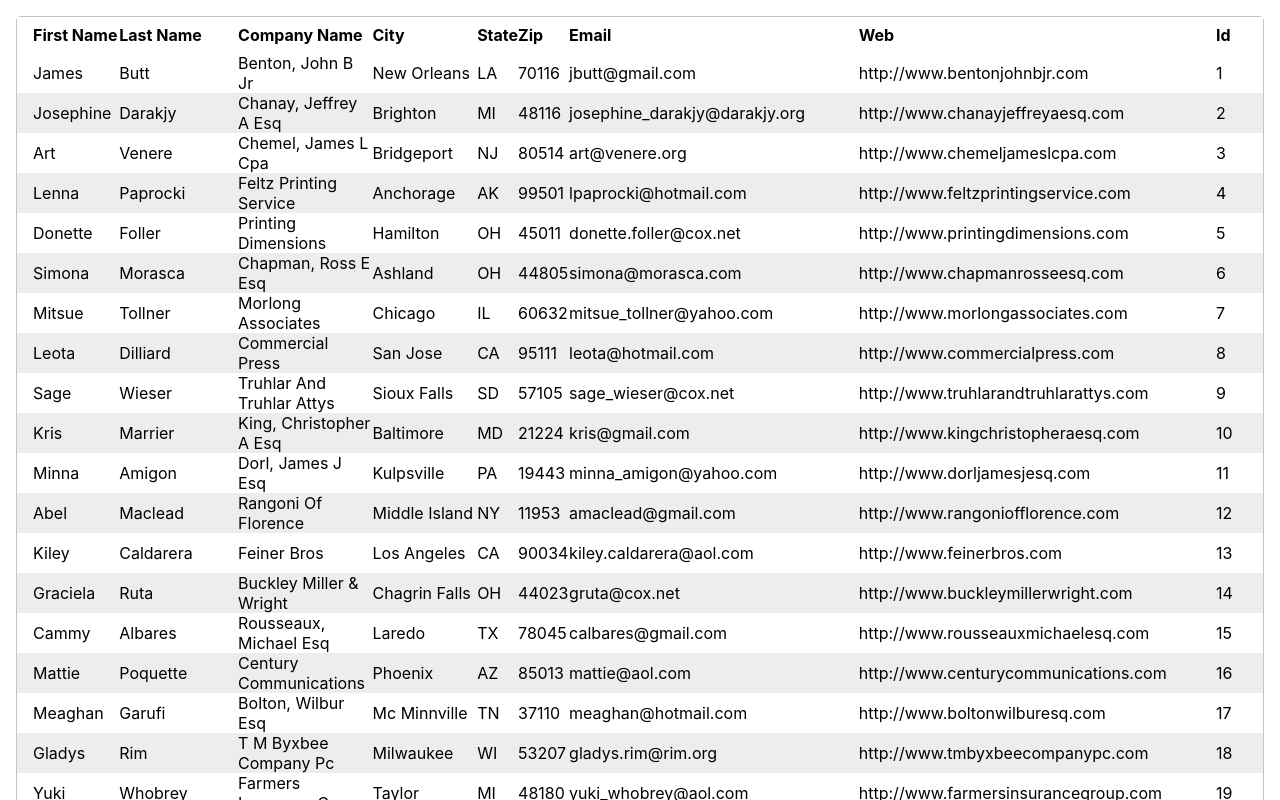
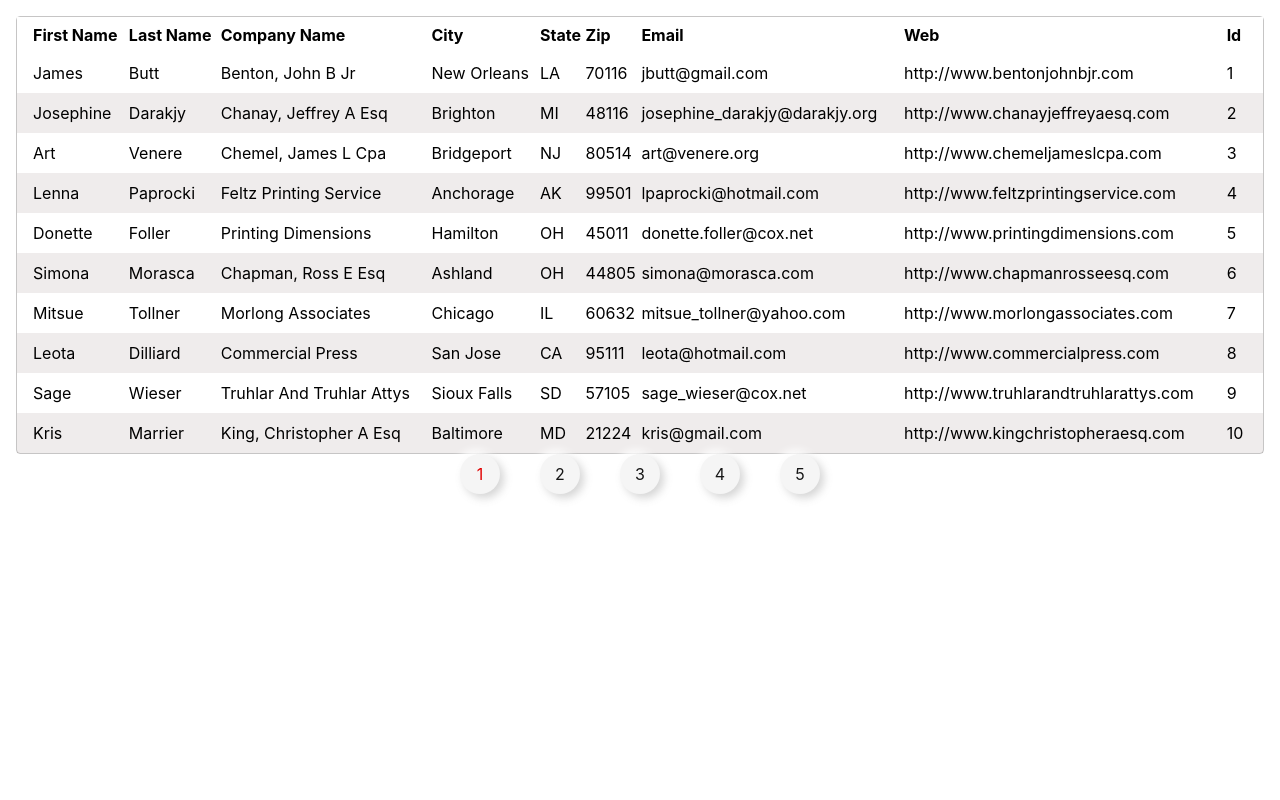
Before and after one commit to deepclearning/tablepagination, a React (Create React App) app: page / in a window 1280 px wide. Shown: the top 800 px of the page. Built offline with nearby package versions, Linux system fonts and the light colour scheme.

Commit message:
pagination working

```diff
--- a/src/App.css
+++ b/src/App.css
@@ -1,4 +1,37 @@
 .App {
   text-align: center;
   padding: 16px;
+  height: 100vh;
 }
+
+ul.pages {
+    display: flex;
+    flex-direction: row;
+    justify-content: space-around;
+    margin: unset;
+    padding-inline-start: unset;
+    min-width: 400px;
+}
+
+.pagination-container {
+    display: flex;
+    align-items: center;
+    justify-content: center;
+}
+
+li.page-number {
+    height: 40px;
+    width: 40px;
+    line-height: 40px;
+    background: #f5f5f5;
+    color: #171717;
+    cursor: pointer;
+    text-align: center;
+    border-radius: 50%;
+    list-style: none;
+    box-shadow: 4px 4px 8px 0px rgba(109, 109, 109, 0.29), -4px -4px 8px 0px white;
+}
+
+li.page-number.active {
+    color: #e00000;
+}
--- a/src/components/Gettableview.css
+++ b/src/components/Gettableview.css
@@ -3,7 +3,6 @@
     width: 100%;
     border-radius: 4px;
     border: 1px solid rgba(83, 79, 79, 0.329);
-    height: 100%;
     overflow: auto;
 }
 
--- a/src/components/Gettableview.jsx
+++ b/src/components/Gettableview.jsx
@@ -1,37 +1,50 @@
-import React, {Component} from "react";
-import users from "../data/users.js";
+import React, {useState, useEffect} from "react";
+import userData from "../data/users.js";
 import './Gettableview.css'
+import Pagination from './Pagination';
+import usePagination from './usePagination';
 
-class Gettableview extends Component {
-    constructor(props){
-        super(props);
-        this.state = {
-            users : users
-        };
+export default function(){
+    const [users, setUsers] = useState([])
+    const [sorting, setSorting] = useState(null)
+    const { pageSize, setPageSize, currentPage, setCurrentPage, goLeft, goRight, pages } = usePagination({pageSize: 5})
+
+    useEffect(()=>{
+        setSorting(['first_name', 'last_name', 'company_name', 'city', 'state', 'zip', 'email','web', 'id'].reduce((agg, curr)=>({...agg, [curr] : null}), {}))
+    },[])
+
+    useEffect(() => {
+        setUsers(userData.slice((currentPage-1)*pageSize, currentPage*pageSize))
+    }, [currentPage])
+
+    function onSort(event, sortKey){
+        let tempUsers = [...users].sort((a, b) => {
+            let comp = typeof a[sortKey] === 'string' ? a[sortKey].localeCompare(b[sortKey]) : a[sortKey] -  b[sortKey]
+            if(!sorting[sortKey]){
+                return comp
+            }
+            else{
+                return sorting[sortKey] === 'asc' ? -1*comp : comp
+            }
+        })
+        setUsers(tempUsers)
+        setSorting(sorting=>({...sorting, [sortKey] : sorting[sortKey] === 'asc' ? 'desc' : 'asc'}))
     }
 
-    onSort(event, sortKey) {
-        const data = this.state.users;
-        data.sort((a,b) => a[sortKey].localeCompare(b[sortKey]))
-        this.setState({data})
-    }
-
-    render() {
-        const {users} = this.state;
-
         return (
+            <>
             <table className="user-table" cellPadding="0" cellSpacing="0">
                 <thead>
                     <tr>
-                    <th onClick={e=>this.onSort(e,"first_name")}>First Name</th>
-                    <th onClick={e=>this.onSort(e,"last_name")}>Last Name</th>
-                    <th onClick={e=>this.onSort(e,"company_name")}>Company Name</th>
-                    <th onClick={e=>this.onSort(e,"city")}>City</th>
-                    <th onClick={e=>this.onSort(e,"state")}>State</th>
-                    <th onClick={e=>this.onSort(e,"zip")}>Zip</th>
-                    <th onClick={e=>this.onSort(e,"email")}>Email</th>
-                    <th onClick={e=>this.onSort(e,"web")}>Web</th>
-                    <th onClick={e=>this.onSort(e,"id")}>Id</th>
+                        <th onClick={e=>onSort(e,"first_name")}>First Name</th>
+                        <th onClick={e=>onSort(e,"last_name")}>Last Name</th>
+                        <th onClick={e=>onSort(e,"company_name")}>Company Name</th>
+                        <th onClick={e=>onSort(e,"city")}>City</th>
+                        <th onClick={e=>onSort(e,"state")}>State</th>
+                        <th onClick={e=>onSort(e,"zip")}>Zip</th>
+                        <th onClick={e=>onSort(e,"email")}>Email</th>
+                        <th onClick={e=>onSort(e,"web")}>Web</th>
+                        <th onClick={e=>onSort(e,"id")}>Id</th>
                     </tr>
                 </thead>
 
@@ -50,8 +63,7 @@ class Gettableview extends Component {
                     </tr>)}
                 </tbody>
             </table>
-
+            <Pagination pages={pages} currentPage={currentPage} setCurrentPage={setCurrentPage} />
+            </>
         );
-    }
 }
-export default Gettableview;
--- /dev/null
+++ b/src/components/Pagination.jsx
@@ -0,0 +1,12 @@
+import React from 'react'
+export default function Pagination({ pageSize = 10, setPageSize = null, currentPage = 1, setCurrentPage, goLeft = null, goRight = null, pages = [] }){
+    return (
+        <div className="flex pagination-container">
+            <ul className="pages">
+                {pages.map(p =>
+                    <li onClick={e => setCurrentPage(p)} className={`page-number ${currentPage === p ? 'active' : ''}`}>{p}</li>
+                )}
+            </ul>
+        </div>
+    )
+}
--- /dev/null
+++ b/src/components/usePagination.js
@@ -0,0 +1,36 @@
+import React, {useState, useEffect, useCallback, useMemo} from 'react';
+
+export default function usePagination({pageLength=10, currentPageLength=10,activePage=1,visiblePages=5, totalItems=50000, ...rest}){
+    const [pageSize, setPageSize] = useState(10);
+    const [currentPage,setCurrentPage] = useState(1)
+
+    useEffect(()=>{
+        setPageSize(pageLength)
+        setCurrentPage(activePage)
+    },[currentPageLength, activePage])
+
+    let pages=useMemo(()=>{
+        let pages=[]
+        if (totalItems && totalItems > 0) {
+            const possiblePages = Math.ceil(totalItems / pageSize);
+            if (possiblePages <= visiblePages) {
+                pages = Array(possiblePages).fill(0).map((i, idx) =>idx + 1)
+                console.log({pages})
+            }
+            else if (possiblePages > visiblePages) {
+                pages = Array(visiblePages).fill(0).map((i, idx) => (idx + currentPage))
+            }
+        }
+        return pages
+    },[totalItems, pageSize, visiblePages, currentPage])
+
+    function goLeft(){
+        if(currentPageLength > 1){
+            setCurrentPage(currentPage=>currentPage-1)
+        }
+    }
+    function goRight(){
+        setCurrentPage(currentPage=>currentPage + 1)
+    }
+    return {pageSize, setPageSize, currentPage, setCurrentPage, goLeft, goRight, pages}
+}
```
